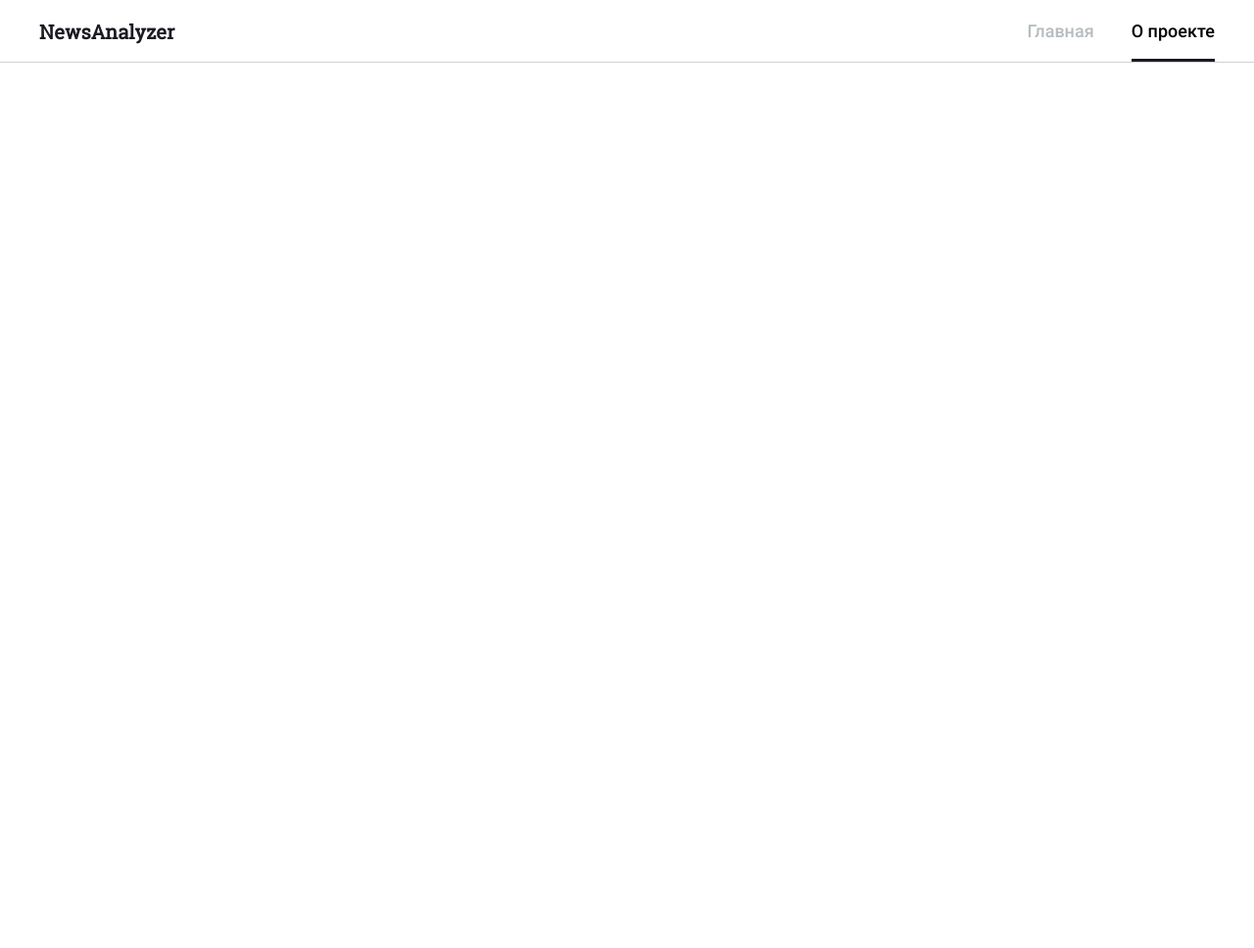
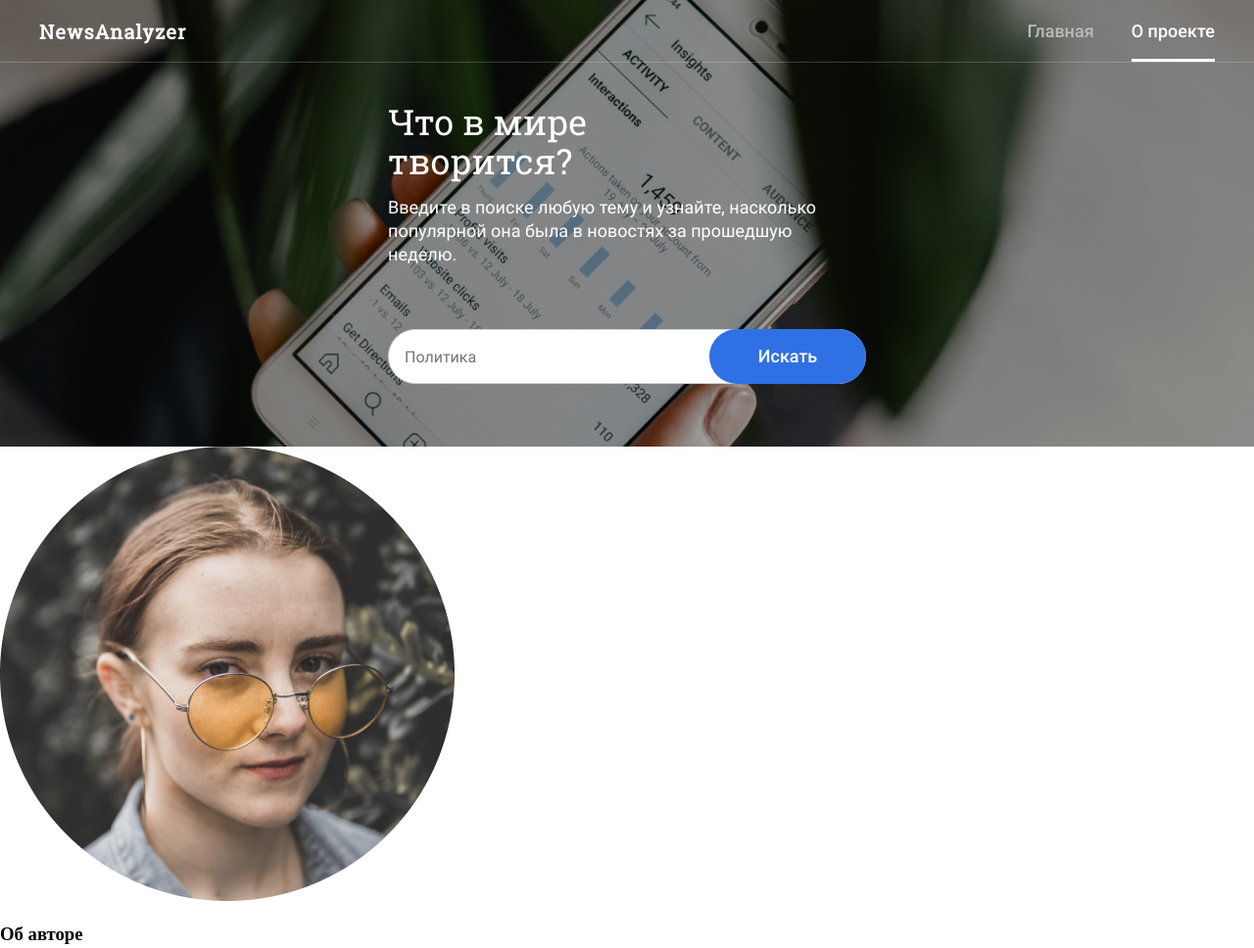
Before and after one commit to Fedor531/diploma-search-news-y.p, a website built with webpack: page src/index.html in a window 1280 px wide. Shown: the whole page at 98% size. Before the commit the page ends 800 px from the top, so only its background shows below. Built offline with nearby package versions, Linux system fonts and the light colour scheme.

Commit message:
add block search-news and favicon

```diff
--- a/src/blocks/header/__logo/header__logo.css
+++ b/src/blocks/header/__logo/header__logo.css
@@ -1,7 +1,8 @@
 .header__logo {
-  font-family: Roboto Slab;
+  font-family: 'Roboto Slab';
   font-style: normal;
   font-weight: bold;
+  letter-spacing: 1px;
   font-size: 16px;
   line-height: 24px;
   margin: 0;
--- a/src/blocks/header/__navigation/__link/header__link.css
+++ b/src/blocks/header/__navigation/__link/header__link.css
@@ -13,6 +13,16 @@
   margin-right: 0;
 }
 
+.header_theme_black .header__link:hover {
+  transition: .2s ease-in-out;
+  color: #000;
+}
+
+.header_theme_white .header__link:hover {
+  transition: .2s ease-in-out;
+  color: #fff;
+}
+
 @media all and (min-width: 768px) {
   .header__link {
     font-size: 18px;
--- /dev/null
+++ b/src/blocks/search-news/__container/search-news__container.css
@@ -0,0 +1,18 @@
+.search-news__container {
+  max-width: 288px;
+  margin:  30px auto 0 auto;
+}
+
+@media all and (min-width: 768px) {
+  .search-news__container {
+    margin:  40px auto 0 auto;
+    max-width: 488px;
+  }
+}
+
+@media all and (min-width: 1439px) {
+  .search-news__container {
+    max-width: 608px;
+    margin:  80px auto 0 auto;
+  }
+}
--- /dev/null
+++ b/src/blocks/search-news/__form/__button/search-news__button.css
@@ -0,0 +1,39 @@
+.search-news__button {
+  font-family: 'Roboto';
+  font-style: normal;
+  font-weight: 500;
+  font-size: 18px;
+  line-height: 24px;
+  color: #fff;
+  background: #2F71E5;
+  border-radius: 100px;
+  width: 288px;
+  height: 56px;
+  outline: none;
+  border: none;
+  cursor: pointer;
+  padding: 0;
+}
+
+.search-news__button:hover {
+  transition: .2s ease-in-out;
+  background: #347EFF;
+}
+
+.search-news__button:focus {
+  background: #2A65CC;
+}
+
+@media all and (min-width: 768px) {
+  .search-news__button {
+    z-index: 5;
+    width: 160px;
+    margin-left: -160px;
+  }
+}
+
+@media all and (min-width: 1439px) {
+  .search-news__button {
+    width: 168px;
+  }
+}
--- /dev/null
+++ b/src/blocks/search-news/__form/__input/search-news__input.css
@@ -0,0 +1,28 @@
+.search-news__input {
+  font-family: 'Roboto';
+  font-style: normal;
+  font-weight: 400;
+  font-size: 16px;
+  line-height: 22px;
+  border: 1px solid #D1D2D6;
+  backdrop-filter: blur(100px);
+  border-radius: 100px;
+  height: 56px;
+  width: 288px;
+  height: 56px;
+  outline: none;
+  margin-bottom: 16px;
+  padding: 17px 16px;
+}
+
+@media all and (min-width: 768px) {
+  .search-news__input {
+    width: 488px;
+  }
+}
+
+@media all and (min-width: 1439px) {
+  .search-news__input {
+    width: 608px;
+  }
+}
--- /dev/null
+++ b/src/blocks/search-news/__form/search-news__form.css
@@ -0,0 +1,22 @@
+@import url(./__button/search-news__button.css);
+@import url(./__input/search-news__input.css);
+
+.search-news__form {
+  margin: 64px 0 0 0;
+  padding-bottom: 32px;
+  display: flex;
+  flex-direction: column;
+}
+
+@media all and (min-width: 768px) {
+  .search-news__form {
+    flex-direction: row;
+    padding-bottom: 48px;
+  }
+}
+
+@media all and (min-width: 1439px) {
+  .search-news__form {
+    padding-bottom: 80px;
+  }
+}
--- /dev/null
+++ b/src/blocks/search-news/__subtitle/search-news__subtitle.css
@@ -0,0 +1,23 @@
+.search-news__subtitle {
+  font-family: 'Roboto';
+  font-style: normal;
+  font-weight: 400;
+  font-size: 20px;
+  line-height: 26px;
+  color: #fff;
+  margin: 16px 0 0 0;
+}
+
+@media all and (min-width: 768px) {
+  .search-news__subtitle {
+    font-size: 18px;
+    line-height: 24px;
+    max-width: 480px;
+  }
+}
+
+@media all and (min-width: 1439px) {
+  .search-news__subtitle {
+    max-width: none;
+  }
+}
--- /dev/null
+++ b/src/blocks/search-news/__title/search-news__title.css
@@ -0,0 +1,23 @@
+.search-news__title {
+  color: #fff;
+  font-family: 'Roboto Slab';
+  font-style: normal;
+  font-weight: normal;
+  font-size: 36px;
+  line-height: 40px;
+  margin: 0;
+}
+
+@media all and (min-width: 768px) {
+  .search-news__title {
+    max-width: 300px;
+  }
+}
+
+@media all and (min-width: 1439px) {
+  .search-news__title {
+    font-size: 60px;
+    line-height: 64px;
+    max-width: none;
+  }
+}
--- /dev/null
+++ b/src/blocks/search-news/search-news.css
@@ -0,0 +1,11 @@
+@import url(./__title/search-news__title.css);
+@import url(./__container/search-news__container.css);
+@import url(./__subtitle/search-news__subtitle.css);
+@import url(./__form/search-news__form.css);
+
+.search-news {
+  background: url(../../images/main-back.png);
+  background-repeat: no-repeat;
+  background-position: center;
+  background-size: cover;
+}
--- a/src/index.html
+++ b/src/index.html
@@ -4,7 +4,7 @@
 <head>
   <meta charset="utf-8">
   <meta name="viewport" content="width=device-width, initial-scale=1.0">
-  <!-- <link rel="icon" href="https://image.flaticon.com/icons/png/512/3/3901.png" /> -->
+  <link rel="icon" href="/src/images/favicon.png" />
   <meta http-equiv="X-UA-Compatible" content="ie=edge">
   <link rel="stylesheet" href="<%=htmlWebpackPlugin.files.css %>">
   <title>Дипломная работа</title>
@@ -12,7 +12,9 @@
 
 <body>
 
-  <header class="header header_theme_black">
+  <section class="search-news">
+
+    <header class="header header_theme_white">
       <h1 class="header__logo">NewsAnalyzer</h1>
       <nav class="header__navigation">
         <a href="#" class="header__link">Главная</a>
@@ -20,6 +22,31 @@
       </nav>
     </header>
 
+    <div class="search-news__container">
+      <h2 class="search-news__title">
+        Что в мире творится?
+      </h2>
+      <p class="search-news__subtitle">Введите в поиске любую тему и узнайте, насколько популярной она была в новостях за прошедшую неделю.</p>
+      <form class="search-news__form">
+        <input class="search-news__input" type="text" placeholder="Политика">
+        <button class="search-news__button">Искать</button>
+      </form>
+    </div>
+
+  </section>
+
+  <section class="about">
+    <img  class="about__image" src="/src/images/student.png" alt="Фото студента">
+    <div class="about__description">
+      <h3>
+        Об авторе
+      </h3>
+      <p>
+
+      </p>
+    </div>
+  </section>
+
   <script src="<%= htmlWebpackPlugin.files.js %>"></script>
 </body>
 
--- a/src/pages/index.css
+++ b/src/pages/index.css
@@ -1,7 +1,17 @@
 @import url(../vendor/normalize.css);
 @import url(../vendor/fonts.css);
 @import url(../blocks/header/header.css);
+@import url(../blocks/search-news/search-news.css);
 
 *, *::before, *::after {
   box-sizing: border-box;
 }
+
+html {
+  -webkit-text-size-adjust: 100%;
+  -ms-text-size-adjust: 100%;
+  -moz-text-size-adjust: 100%;
+  text-rendering: optimizeLegibility;
+  -moz-osx-font-smoothing: grayscale;
+  -webkit-font-smoothing: antialiased;
+}
--- a/webpack.config.js
+++ b/webpack.config.js
@@ -68,11 +68,10 @@ module.exports = {
       canPrint: true
     }),
     new HtmlWebpackPlugin({
-      // Означает, что:
-      inject: false, // стили НЕ нужно прописывать внутри тегов
+      inject: false,
       hash: true,
-      template: './src/index.html', // откуда брать образец для сравнения с текущим видом проекта
-      filename: 'index.html' // имя выходного файла, то есть того, что окажется в папке dist после сборки
+      template: './src/index.html',
+      filename: 'index.html'
     }),
     new WebpackMd5Hash(),
     new webpack.DefinePlugin({
```
Also changed, not shown: src/images/favicon.png (added), src/images/main-back.png (added), src/images/student.png (added). Lines whose indentation alone changed are shown as unchanged.
